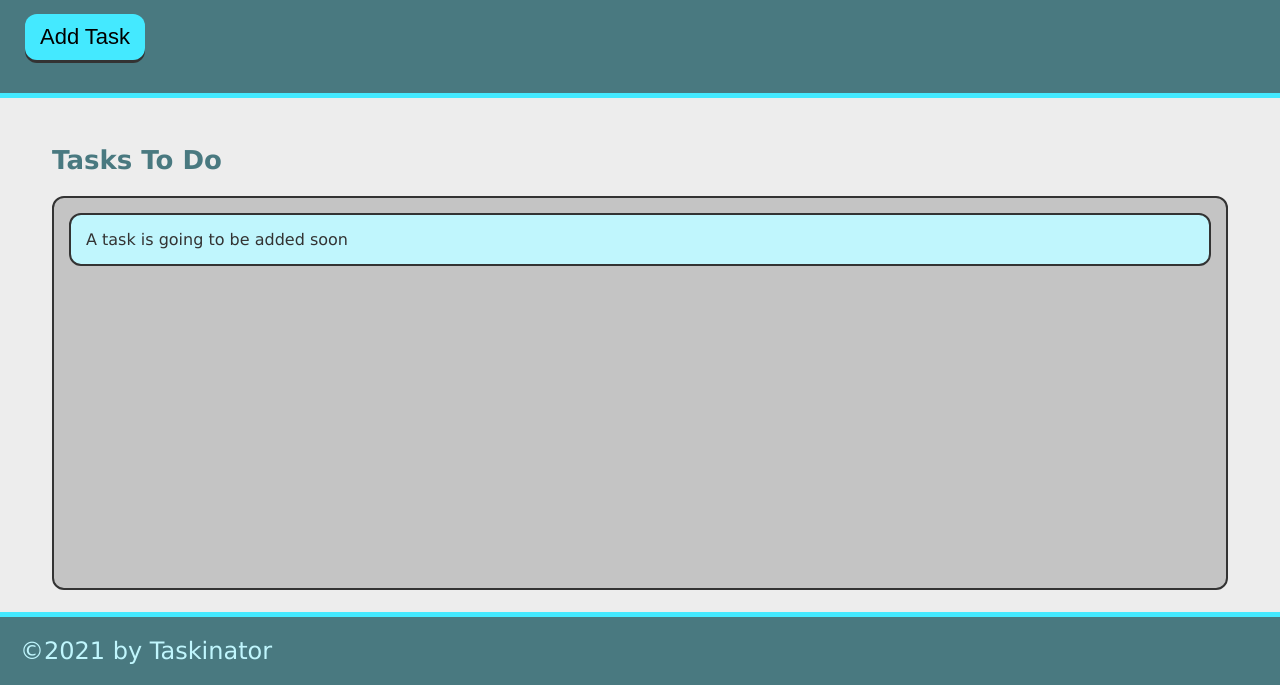
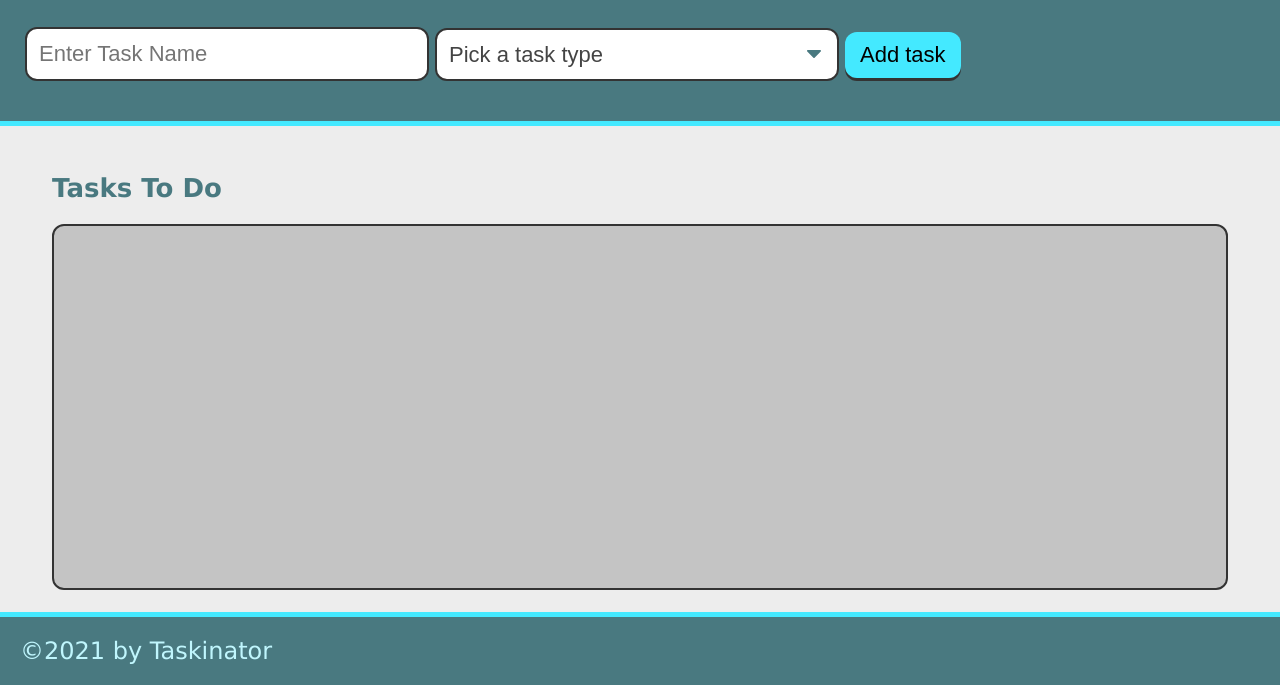
Before and after one commit to Falciform-mv/taskinator, a plain HTML site: page index.html in a window 1280 px wide. Shown: the part 115-800 px from the top of the page. Drawn offline with Linux system fonts and the light colour scheme.

Commit message:
included dropdown menu form

```diff
--- a/index.html
+++ b/index.html
@@ -12,14 +12,38 @@
         <header>
             <h1 class="page-title">Taskinator</h1>
             <p>Click the button below to add a new task!</p>
-            <button class="btn" id="save-task">Add Task</button>
+            <form id="task-form">
+                <div class="form-group">
+                    <input type="text" name="task-name" placeholder="Enter Task Name" />
+                </div>
+
+                 <!-- selector drop down menu for picking a task -->
+                 <div class="form-group">
+                    <select name="task-type" class="select-dropdown">
+                        <option value="" disabled selected>
+                            Pick a task type
+                        </option>
+                        <option value="Print">Print</option>
+                        <option value="Web">Web</option>
+                        <option value="Mobile">Mobile</option>
+                    </select>
+                </div>
+
+                <div class="form-group">
+                    <button class="btn" id="save-task" type="submit">Add task
+                    </button>
+                </div>
+
+
+
+            </form>
         </header>
 
         <main class="page-content">
             <section class="task-list-wrapper">
                 <h2 class="list-title">Tasks To Do</h2>
                 <ul id="tasks-to-do" class="task-list">
-                    <li class="task-item">A task is going to be added soon</li>
+
                 </ul>
             </section>
 
```
Also changed, not shown: 2 other files.
